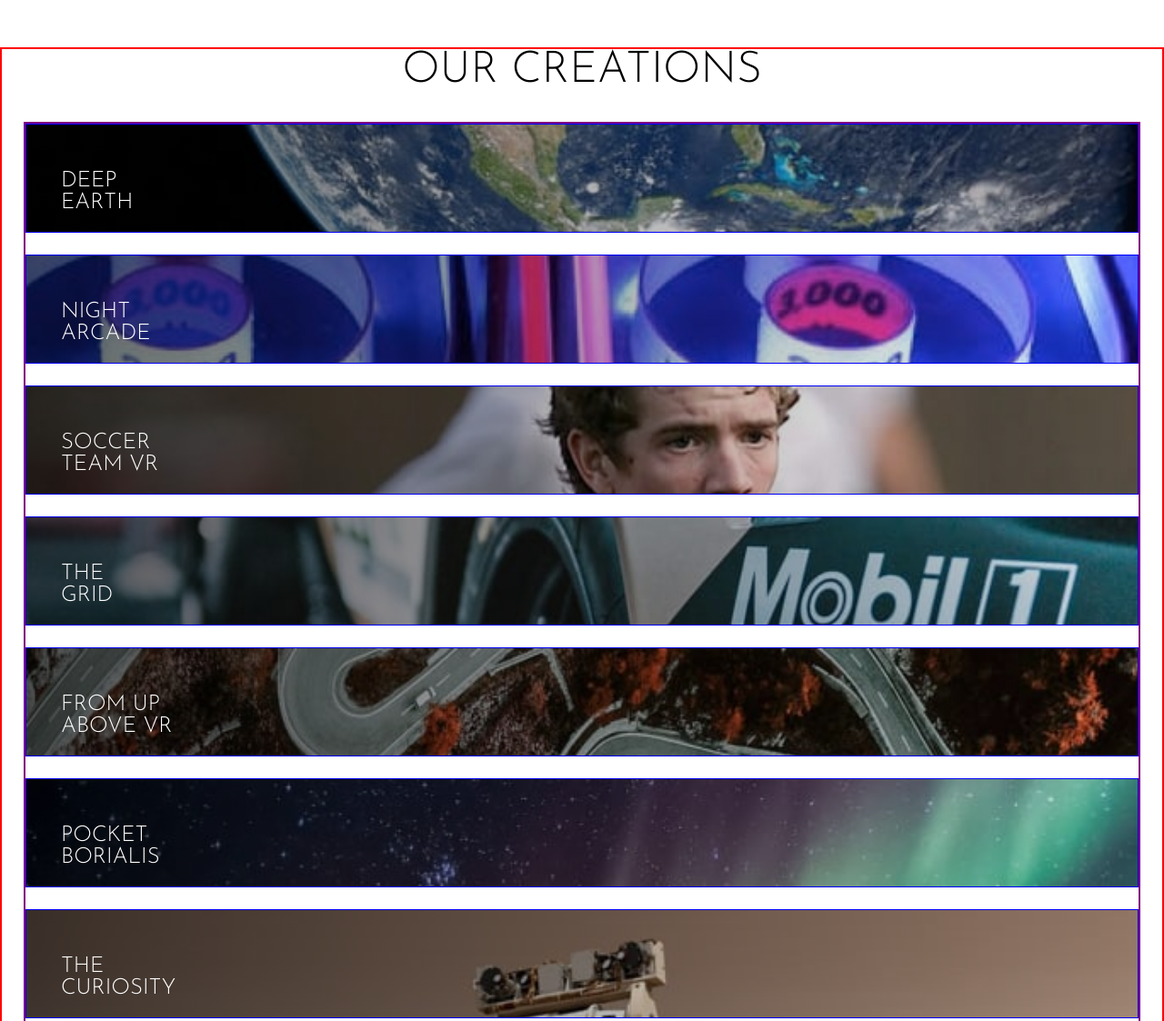
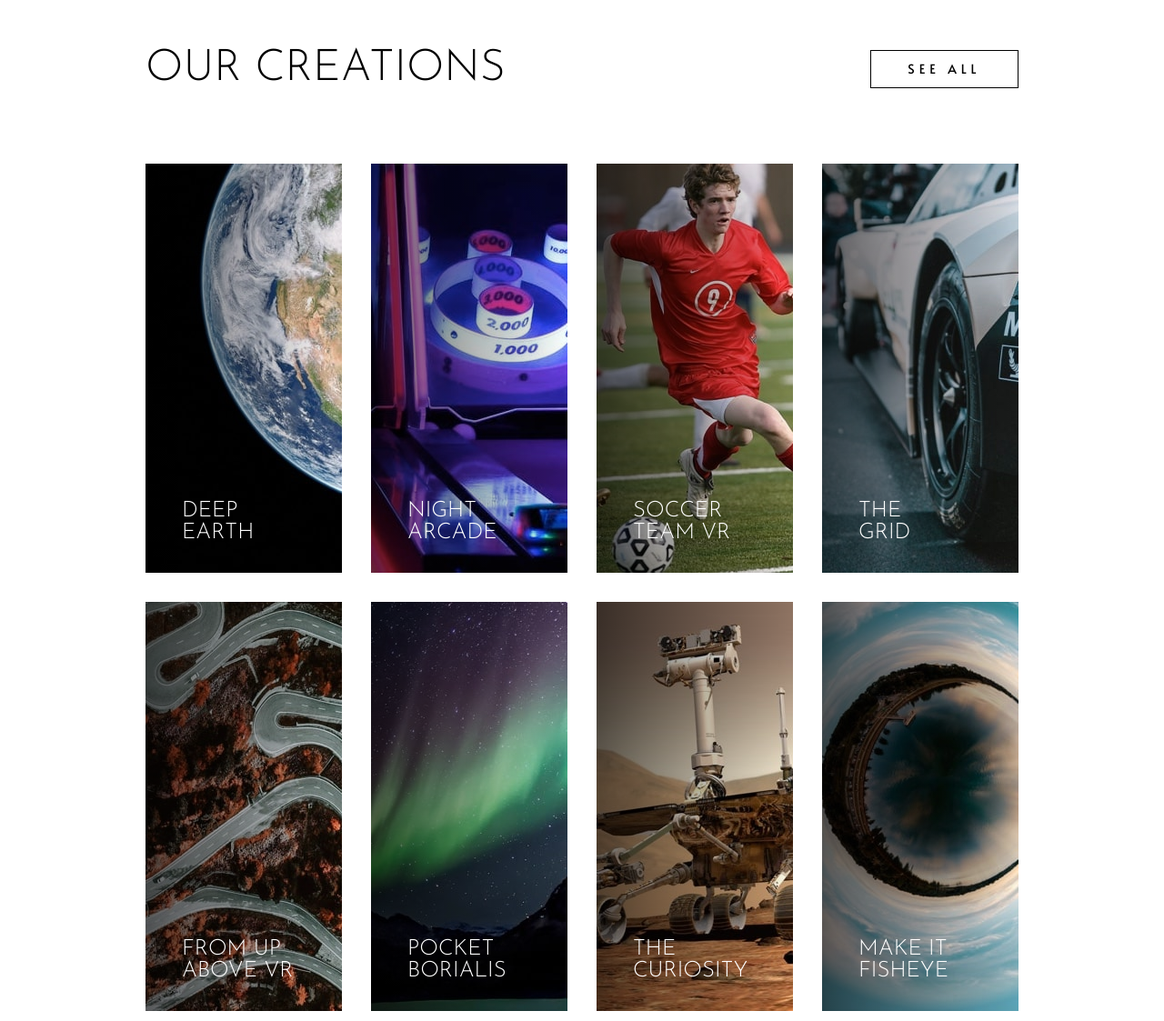
Before and after one commit to danilo2420/FEM_LoopstudioLandingPage, a website built with Vite: page index.html in a window 1280 px wide. Shown: the part 1480-2603 px from the top of the page at 91% size. Built offline with nearby package versions, Linux system fonts and the light colour scheme.

Commit message:
Finish desktop version for creations section

```diff
--- a/styles/desktop.css
+++ b/styles/desktop.css
@@ -57,6 +57,74 @@
         background-color: var(--white);
         text-align: left;
     }
+
+    /* CREATIONS SECTION */
+    .creationsSection {
+        padding-left: 160px;
+        padding-right: 160px;
+        padding-bottom: 182px;
+    }
+
+    .creationsSection__top {
+        width: 100%;
+        justify-content: space-between;
+        margin-bottom: 80px;
+    }
+
+    .creationsSection__top__button {
+        display: block;
+    }
+
+    .creationsSection__grid {
+        grid-template-columns: 1fr 1fr 1fr 1fr;
+        grid-template-rows: 1fr 1fr;
+        gap: 32px;
+    }
+
+    .creationsSection__gridItem {
+        height: 450px;
+    }
+
+    .creationsSection__gridItem__text {
+        bottom: 32px;
+        left: 40px;
+    }
+
+    .itemEarth {
+        background-image: url('../images/desktop/image-deep-earth.jpg');
+    }
+
+    .itemNightArcade {
+        background-image: url('../images/desktop/image-night-arcade.jpg');
+    }
+
+    .itemSoccer {
+        background-image: url('../images/desktop/image-soccer-team.jpg');
+    }
+
+    .itemTheGrid {
+        background-image: url('../images/desktop/image-grid.jpg');
+    }
+
+    .itemFromUp {
+        background-image: url('../images/desktop/image-from-above.jpg');
+    }
+
+    .itemPocket {
+        background-image: url('../images/desktop/image-pocket-borealis.jpg');
+    }
+
+    .itemCuriosity {
+        background-image: url('../images/desktop/image-curiosity.jpg');
+    }
+
+    .itemFisheye {
+        background-image: url('../images/desktop/image-fisheye.jpg');
+    }
+
+    .creationsSection__button {
+        display: none;
+    }
 }
 
 @media (min-width: 1300px) {
@@ -71,4 +139,6 @@
         min-height: 60%;
         width: 50%;
     }
+
+
 }
--- a/styles/mobile.css
+++ b/styles/mobile.css
@@ -74,8 +74,6 @@ header {
 
 /* CREATIONS SECTION */
 .creationsSection {
-    border: solid red 2px;
-
     padding-left: 24px;
     padding-right: 24px;
     padding-bottom: 86px;
@@ -100,8 +98,10 @@ header {
 }
 
 .creationsSection__grid {
-    border: solid purple 2px;
     width: 100%;
+    display: grid;
+    grid-template-columns: 1fr;
+    row-gap: 24px;
 }
 
 .creationsSection__button {
@@ -114,17 +114,9 @@ header {
     text-transform: uppercase;
 }
 
-.creationsSection__grid {
-    display: grid;
-    grid-template-columns: 1fr;
-    row-gap: 24px;
-}
-
 .creationsSection__gridItem {
     height: 120px;
     position: relative;
-
-    border: solid blue 1px;
     background-color: black;
 
     background-size: cover;
--- a/styles/tablet.css
+++ b/styles/tablet.css
@@ -36,8 +36,17 @@
     }
 
     /* CREATIONS SECTION */
+
+
     .creationsSection__gridItem__text {
         bottom: 20px;
         left: 38px;
     }
 }
+
+@media (min-width: 800px) {
+    .creationsSection {
+        padding-left: 90px;
+        padding-right: 90px;
+    }
+}
```
